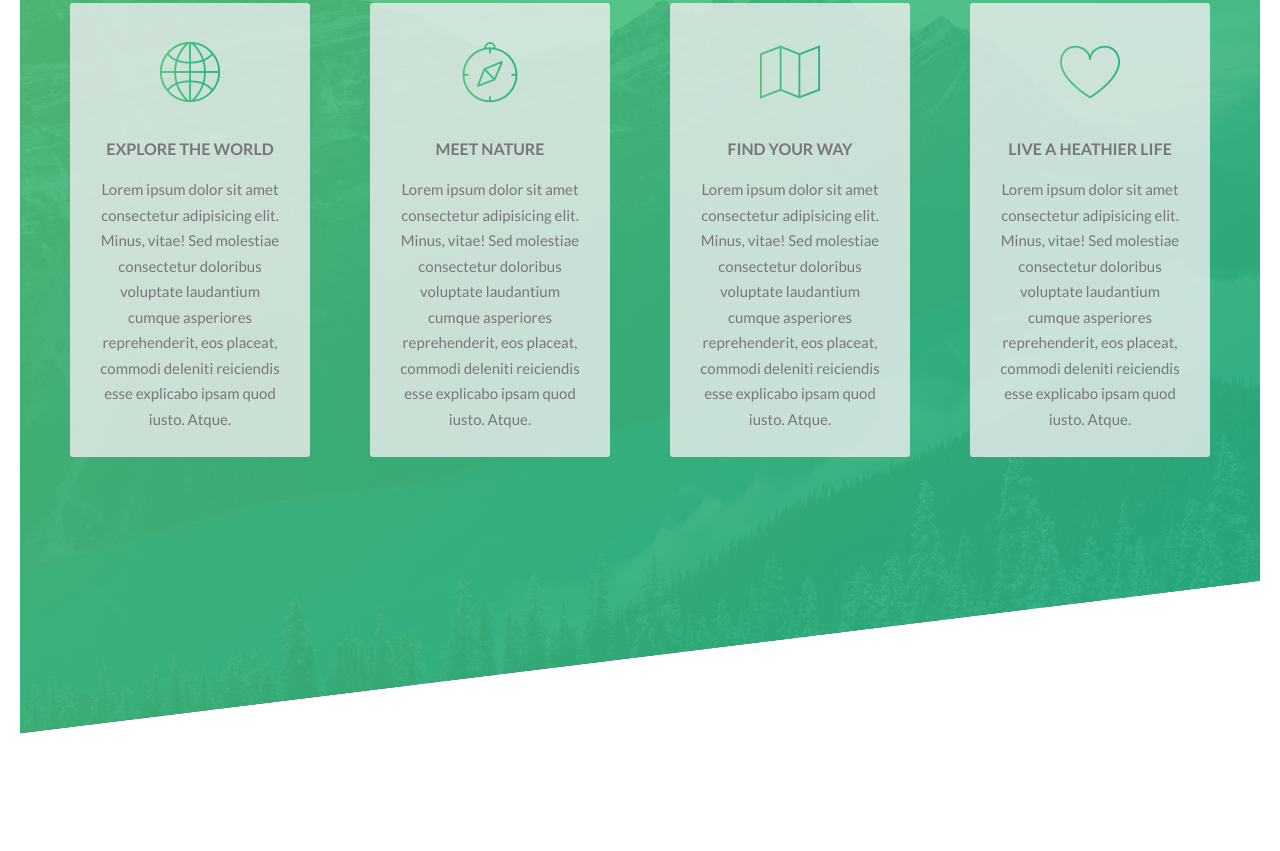
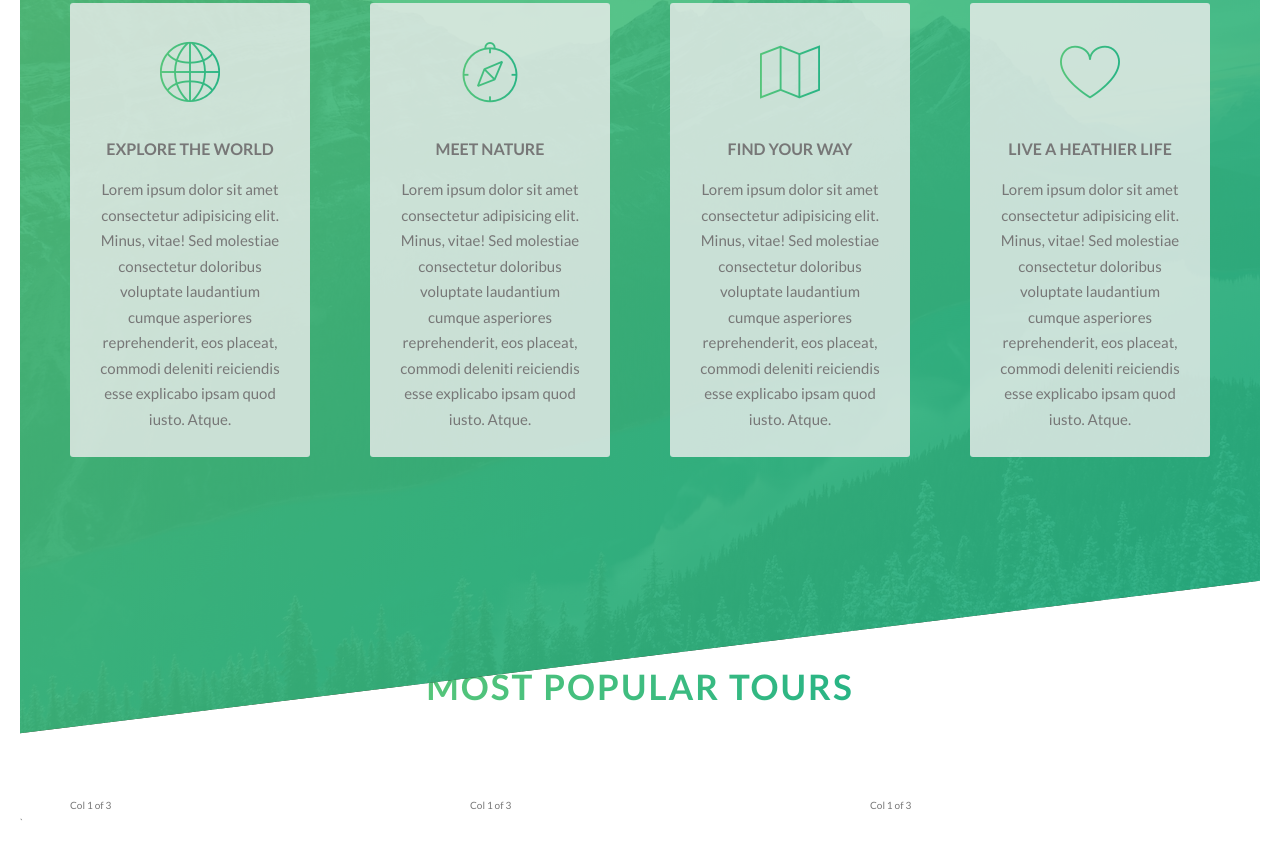
Before and after one commit to shifaligupta03/Natours, a website: page index.html in a window 1280 px wide. Shown: the part 1698-2549 px from the top of the page. Before the commit the page ends 2432 px from the top, so only its background shows below. Drawn offline with Linux system fonts and the light colour scheme.

Commit message:
tours section

```diff
--- a/index.html
+++ b/index.html
@@ -133,6 +133,28 @@
                 </div>
             </div>
         </section>
+
+        <section class="section-tours">
+            <div class="u-center-text u-margin-bottom-big">
+                <h2 class="heading-secondary">
+                    Most Popular Tours
+                </h2>
+            </div>
+
+            <div class="row">
+                <div class="col-1-of-3">
+                    Col 1 of 3
+                </div>
+
+                <div class="col-1-of-3">
+                    Col 1 of 3
+                </div>
+                <div class="col-1-of-3">
+                    Col 1 of 3
+                </div>
+            </div>
+
+        </section>
     </main>
 
     <!-- <section class="grid-test">
```
